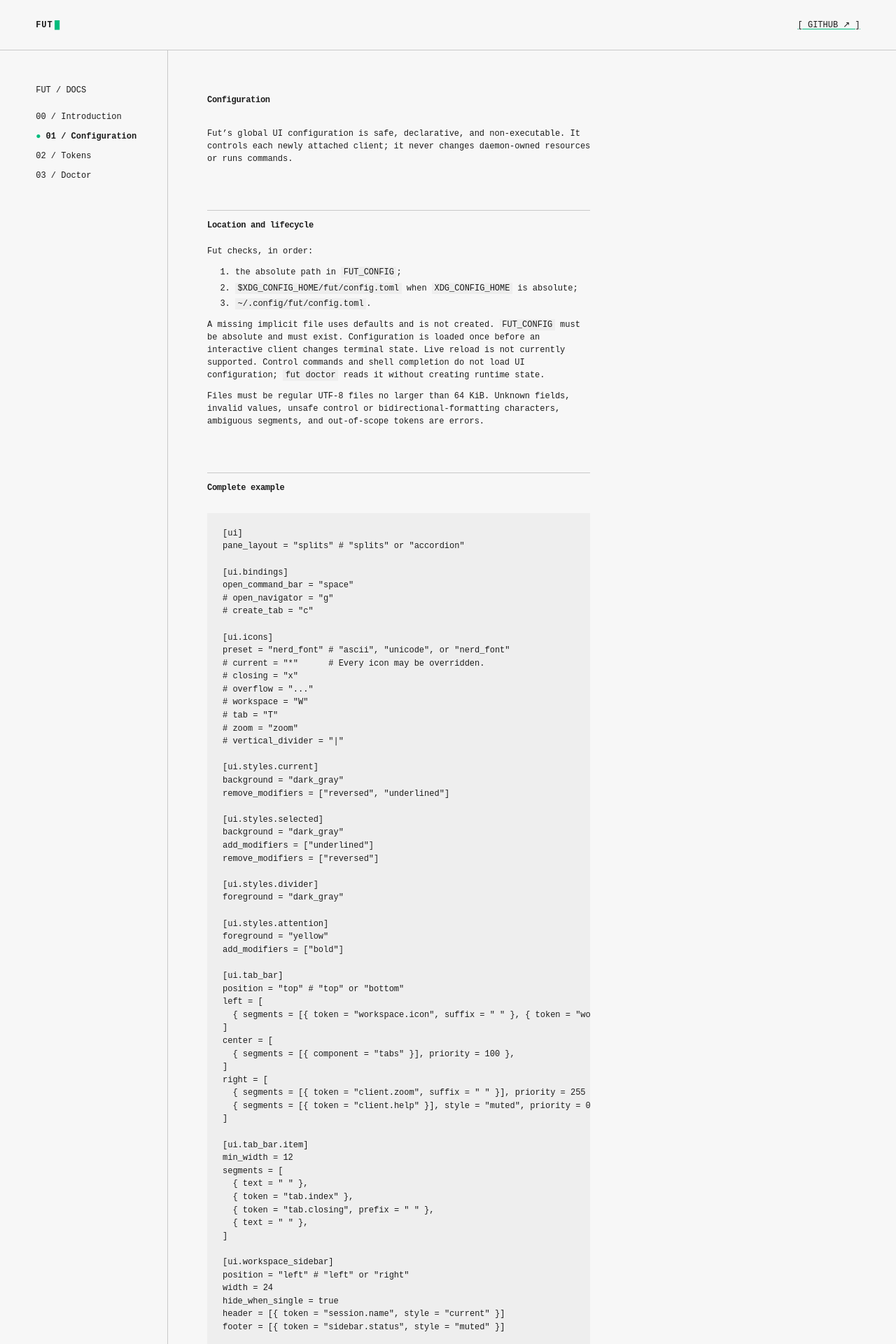
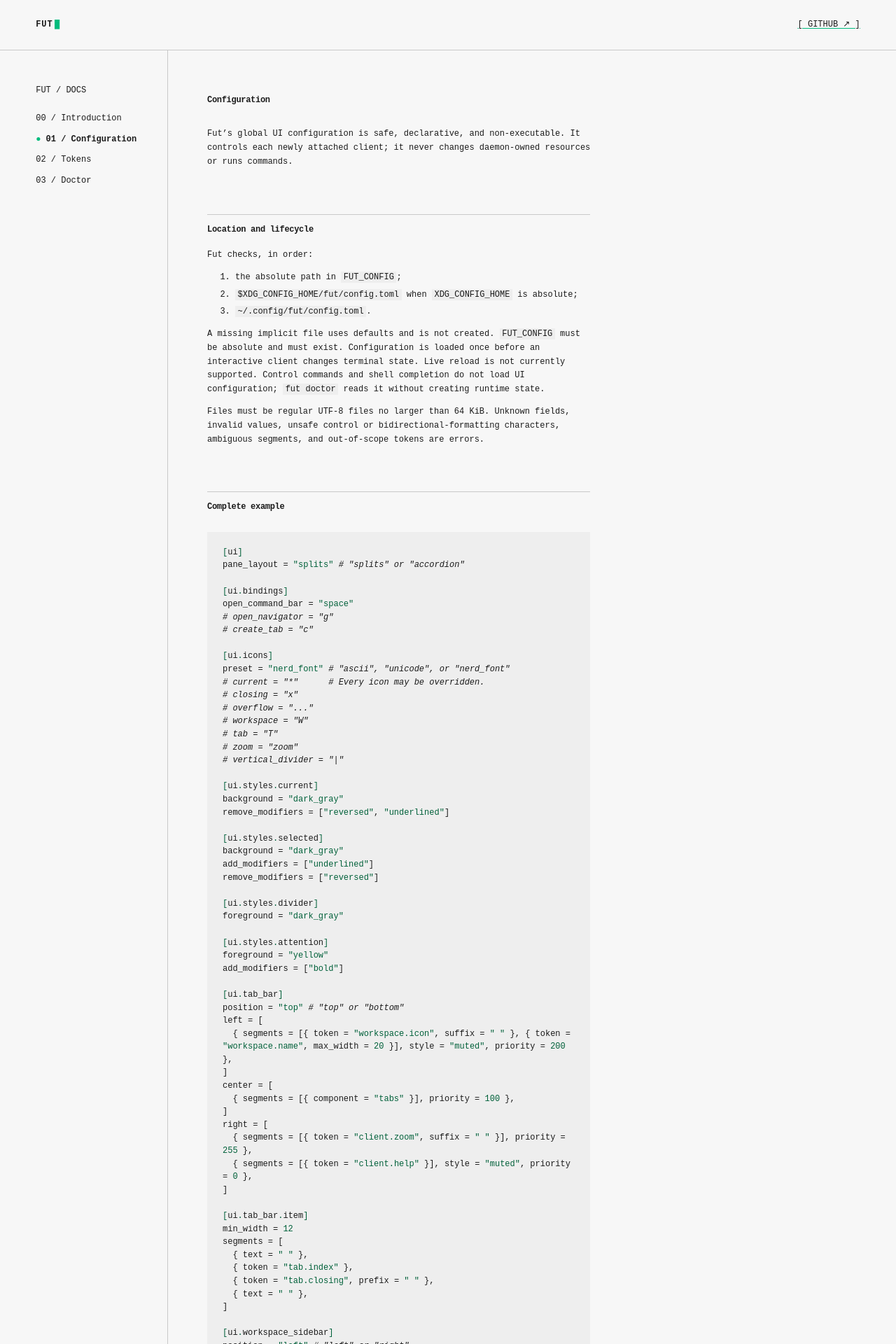
Before and after one commit to mikker/fut, a Jekyll site: the page built from docs/configuration.md, in a window 1280 px wide. Shown: the top 1920 px of the page at 70% size. Built offline with Jekyll 4.4.1, drawn with Linux system fonts in a browser that asks for light colours.

Commit message:
Highlight documentation code

```diff
--- a/docs/assets/style.css
+++ b/docs/assets/style.css
@@ -3,6 +3,7 @@
   --paper: #f7f7f7;
   --ink: #1b1b1b;
   --accent: oklch(69.6% 0.17 162.48);
+  --syntax: oklch(42% 0.12 162.48);
   --line: #c9c9c9;
   --code: #eeeeee;
   --measure: 76ch;
@@ -23,7 +24,7 @@ body {
   font-family:
     "SFMono-Regular", "Cascadia Code", "Roboto Mono", ui-monospace, monospace;
   font-size: 12px;
-  line-height: 1.5;
+  line-height: 1.65;
 }
 
 a {
@@ -99,6 +100,7 @@ h3 {
   font-size: inherit;
   line-height: 1.2;
   letter-spacing: -0.025em;
+  text-wrap: balance;
 }
 
 h1 {
@@ -137,7 +139,8 @@ code {
 pre {
   margin: 28px 0;
   padding: 20px 22px;
-  overflow-x: auto;
+  overflow-wrap: anywhere;
+  white-space: pre-wrap;
   background: var(--code);
   line-height: 1.55;
 }
@@ -145,6 +148,43 @@ pre {
 pre code {
   padding: 0;
   background: transparent;
+}
+
+.highlight .c,
+.highlight .c1,
+.highlight .cm {
+  font-style: italic;
+}
+
+.highlight .k,
+.highlight .kc,
+.highlight .kd,
+.highlight .kn,
+.highlight .kp,
+.highlight .kr,
+.highlight .kt,
+.highlight .m,
+.highlight .mb,
+.highlight .mf,
+.highlight .mh,
+.highlight .mi,
+.highlight .mo,
+.highlight .s,
+.highlight .s1,
+.highlight .s2 {
+  color: var(--syntax);
+}
+
+.highlight .na,
+.highlight .nb,
+.highlight .nc,
+.highlight .nd,
+.highlight .ne,
+.highlight .nf,
+.highlight .nn,
+.highlight .nt,
+.highlight .py {
+  font-weight: 700;
 }
 
 table {
@@ -169,6 +209,7 @@ th {
     color-scheme: dark;
     --paper: #1b1b1b;
     --ink: #f7f7f7;
+    --syntax: var(--accent);
     --line: #555555;
     --code: #292929;
   }
```
